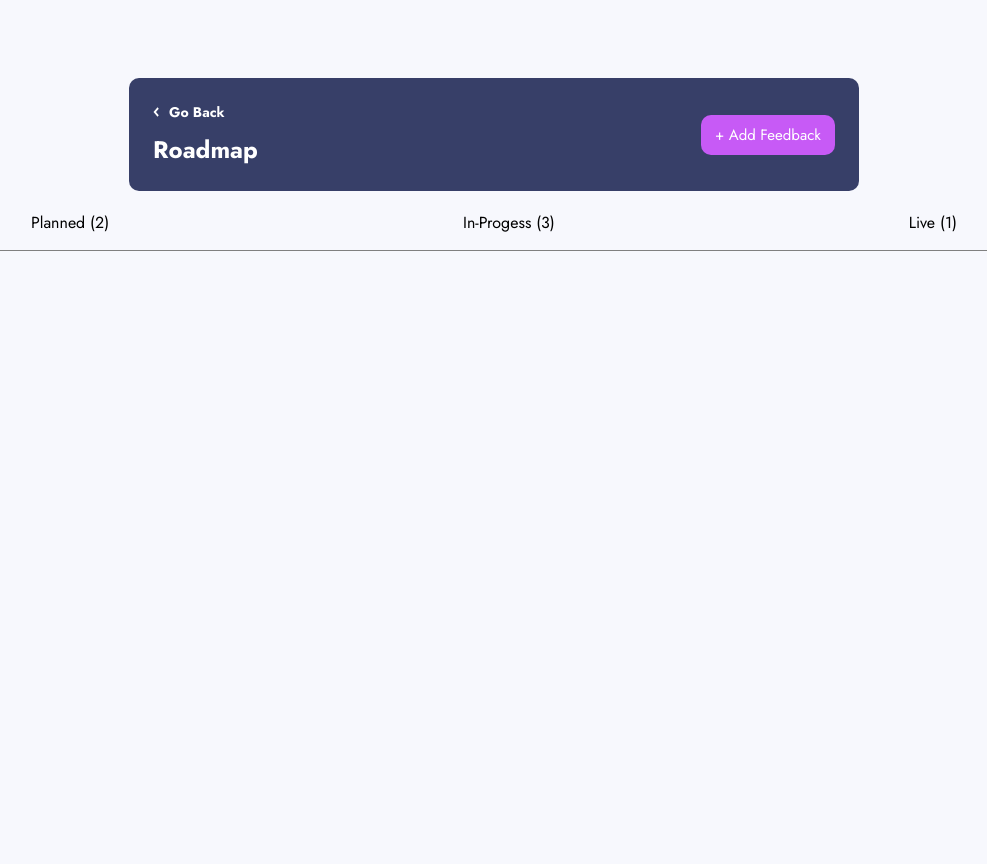
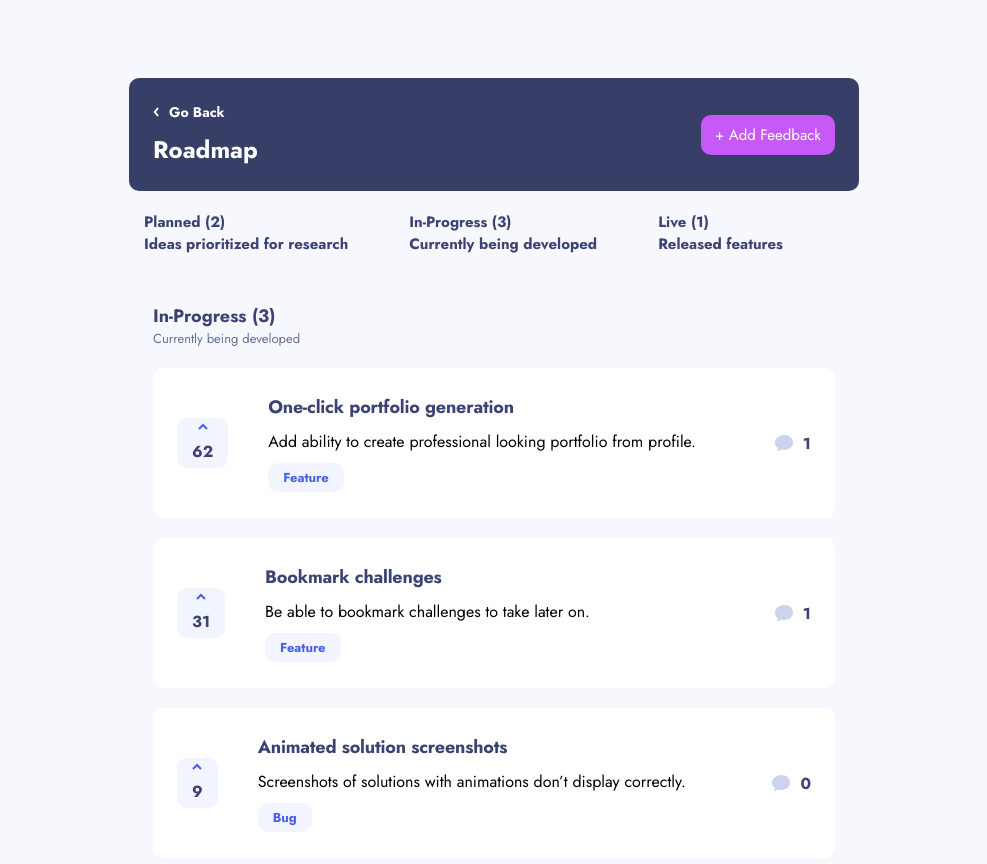
Before and after one commit to JJooaa/feedbackapp, a React (Create React App) app: page /roadmap in a window 1280 px wide. Shown: the top 864 px of the page, without its empty margins (146-1133 px from the left). Before the commit the page ends 800 px from the top, so only its background shows below. Built offline with nearby package versions, Linux system fonts and the light colour scheme.

Commit message:
start working on roadmap

```diff
--- a/public/index.html
+++ b/public/index.html
@@ -11,7 +11,7 @@
     />
     <link rel="apple-touch-icon" href="%PUBLIC_URL%/logo192.png" />
     <link rel="manifest" href="%PUBLIC_URL%/manifest.json" />
-    <title>React App</title>
+    <title>Feedback App</title>
   </head>
   <body>
     <div id="root"></div>
--- a/src/components/SuggestionCard/SuggestionCard.tsx
+++ b/src/components/SuggestionCard/SuggestionCard.tsx
@@ -31,7 +31,7 @@ const SuggestionCard: React.FC<Props> = ({ item }) => {
   const renderMobileVersion = () => {
     return (
       <div className="data">
-        <div className="info-container category">
+        <div className="info-container bubble category">
           <img alt="arrow pointing up" src={upArrow} />
           <span>{item.upvotes}</span>
         </div>
@@ -56,6 +56,7 @@ const SuggestionCard: React.FC<Props> = ({ item }) => {
       {width < 700 ? (
         renderMobileVersion()
       ) : (
+        // desktop version
         <>
           <div className="info-container bubble order1">
             <img alt="arrow pointing up" src={upArrow} />
--- a/src/pages/Feedbacks/Feedbacks.tsx
+++ b/src/pages/Feedbacks/Feedbacks.tsx
@@ -29,15 +29,15 @@ const Feedbacks: React.FC = () => {
 
   const dispatch = useAppDispatch();
 
-  const [isHamburgerOpen, setHamburgerIsOpen] = useState<boolean>(false);
-  const [isSortByOpen, setIsSortByOpen] = useState<boolean>(false);
-  const [currentOption, setCurrentOption] = useState<string>("Most Upvotes");
+  const [isHamburgerOpen, setHamburgerIsOpen] = useState(false);
+  const [isSortByOpen, setIsSortByOpen] = useState(false);
+  const [currentOption, setCurrentOption] = useState("Most Upvotes");
 
-  const onHamburgerClick = (): void => {
+  const onHamburgerClick = () => {
     setHamburgerIsOpen((prevState) => !prevState);
   };
 
-  const changeSortBy = (value: string): void => {
+  const changeSortBy = (value: string) => {
     if (value === "Most Upvotes") {
       setCurrentOption("Most Upvotes");
       let mostUpvotes = dataCopy.sort(
@@ -67,7 +67,7 @@ const Feedbacks: React.FC = () => {
     }
   };
 
-  const handleIsOpen = (): void => {
+  const handleIsOpen = () => {
     setIsSortByOpen((prevState) => !prevState);
   };
 
--- a/src/pages/Roadmap/Roadmap.tsx
+++ b/src/pages/Roadmap/Roadmap.tsx
@@ -1,11 +1,17 @@
-import { useState } from "react";
+import { current } from "@reduxjs/toolkit";
+import { useEffect, useState } from "react";
+import { useWindowSize } from "usehooks-ts";
 import GoBackHeader from "../../components/GoBackHeader/GoBackHeader";
+import SuggestionCard from "../../components/SuggestionCard/SuggestionCard";
 import { useAppSelector } from "../../redux/dataSlice";
 import "./roadmap.scss";
 
 const Roadmap = () => {
+  const { width } = useWindowSize();
+
   const data = useAppSelector((state) => state.data.value);
-  const [currentSelect, setCurrentSelect] = useState<any>("");
+
+  const [currentSelect, setCurrentSelect] = useState("In-Progress");
 
   const planned = data.filter(
     (item: { status?: string }) => item.status === "planned"
@@ -17,40 +23,73 @@ const Roadmap = () => {
     (item: { status?: string }) => item.status === "live"
   );
 
-  console.log(currentSelect);
   const options = [
     {
       text: "Planned",
       number: planned.length,
+      description: "Ideas prioritized for research",
+      item: planned,
     },
     {
-      text: "In-Progess",
+      text: "In-Progress",
       number: inProgress.length,
+      description: "Currently being developed",
+      item: inProgress,
     },
     {
       text: "Live",
       number: live.length,
+      description: "Released features",
+      item: live,
     },
   ];
+  // on mobile if currentSelect is options.text render options.item
+  const array = options.filter((item: any) => item.text === currentSelect);
+
+  const renderCurrentSelectCards = () => {
+    return array[0].item.map((item: any, index: number) => (
+      <SuggestionCard key={index} item={item} />
+    ));
+  };
+
+  console.log(array);
 
   return (
     <>
       <GoBackHeader page="roadmap" />
       <nav className="roadmap-nav">
         <ul>
-          {Object.entries(options).map((item, index) => (
+          {options.map((item, index) => (
             <li
               key={index}
               className={
-                currentSelect === item[1].text ? "default active" : "default"
+                currentSelect === item.text && width < 700
+                  ? "default active"
+                  : width > 700
+                  ? "default large"
+                  : "default"
               }
-              onClick={() => setCurrentSelect(item[1].text)}
+              onClick={() => setCurrentSelect(item.text)}
             >
-              {item[1].text} ({item[1].number})
+              {item.text} ({item.number})
+              {width > 700 && <p>{item.description}</p>}
             </li>
           ))}
         </ul>
       </nav>
+      <main className="main">
+        <div>
+          {array.map(
+            (item) =>
+              item.text === currentSelect && (
+                <div className="current-select">
+                  {item.text} ({item.number})<p>{item.description}</p>
+                </div>
+              )
+          )}
+        </div>
+        {renderCurrentSelectCards()}
+      </main>
     </>
   );
 };
--- a/src/pages/Roadmap/roadmap.scss
+++ b/src/pages/Roadmap/roadmap.scss
@@ -1,18 +1,58 @@
 .roadmap-nav {
   padding: 20px 0px 16px 0px;
-  border-bottom: 1px solid grey;
+  border-bottom: 1px solid #8c92b345;
+  width: 100%;
+  max-width: 700px;
+  margin: 0 auto;
+  @media screen and (min-width: 700px) {
+    border: none;
+  }
 
   ul {
     display: flex;
     list-style-type: none;
 
     .default {
+      opacity: 40%;
       cursor: pointer;
       flex-grow: 1;
       text-align: center;
+      font-weight: bold;
+      font-size: 13px;
+      color: #3a4374;
+      position: relative;
+      @media screen and (min-width: 700px) {
+        font-size: 15px;
+      }
     }
+
+    .large {
+      opacity: 100%;
+      text-align: left;
+    }
+
     .active {
-      color: green;
+      opacity: 100%;
+      &::after {
+        content: "";
+        position: absolute;
+        width: 100%;
+        height: 5px;
+        background: #ad1fea;
+        bottom: -17px;
+        left: 0;
+      }
     }
   }
 }
+
+.current-select {
+  font-size: 18px;
+  font-weight: bold;
+  color: #3a4374;
+  p {
+    font-size: 13px;
+    font-weight: normal;
+    color: #647196;
+  }
+}
```
Also changed, not shown: src/assets/favicon-32x32.png (deleted), 1 other file (tests, documents, lock files or other folders).
